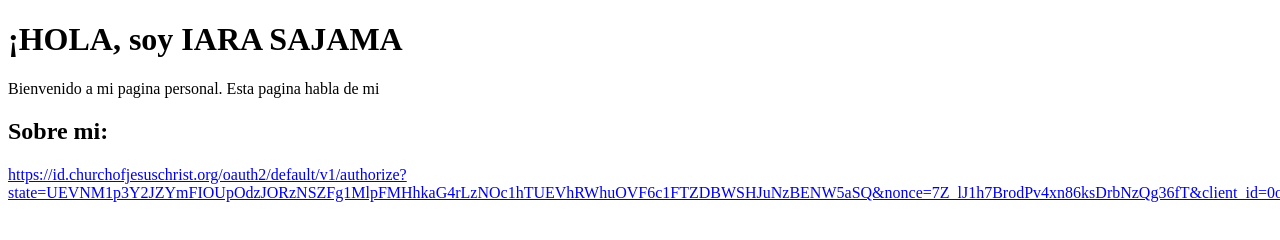
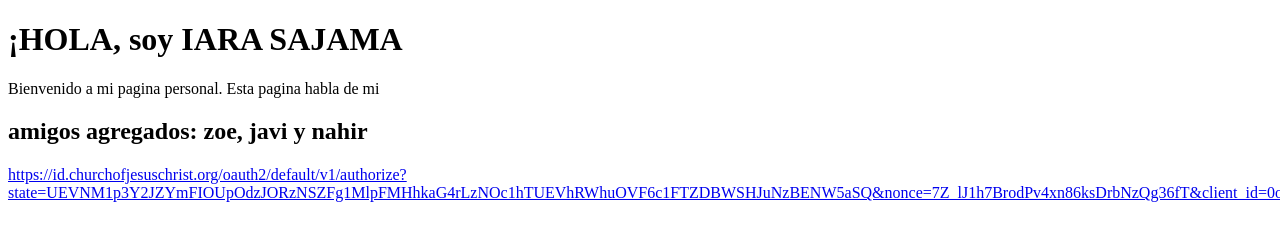
Before and after one commit to 2003abr/Funval-N1, a plain HTML site: page index.html in a window 1280 px wide. Shown: the top 240 px of the page. Drawn offline with Linux system fonts and the light colour scheme.

Commit message:
amigos agregados

```diff
--- a/index.html
+++ b/index.html
@@ -8,7 +8,7 @@
 <body>
     <h1>¡HOLA, soy IARA SAJAMA</h1>
     <p>Bienvenido a mi pagina personal. Esta pagina habla de mi</p>
-    <h2>Sobre mi:</h2>
+    <h2>amigos agregados: zoe, javi y nahir</h2>
     <p></p>
     <h3></h3>
     <h4></h4>
```
